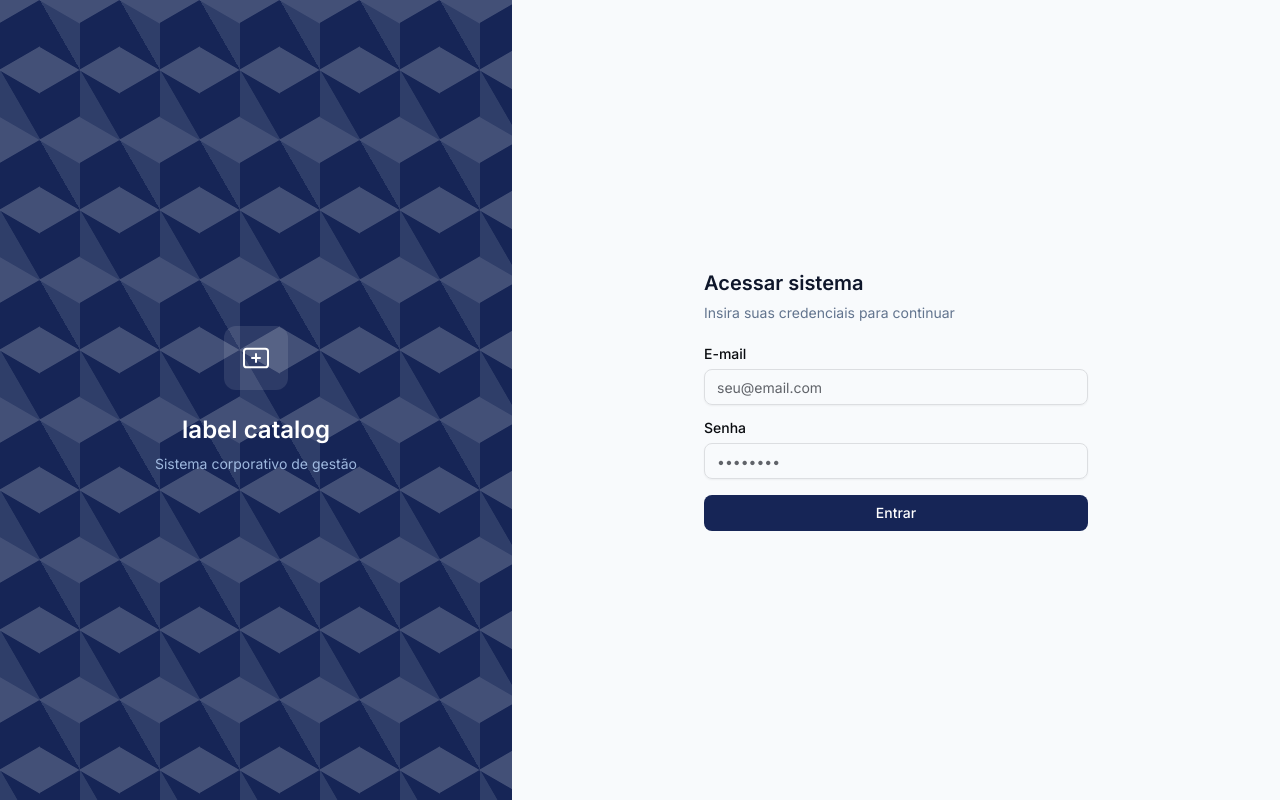
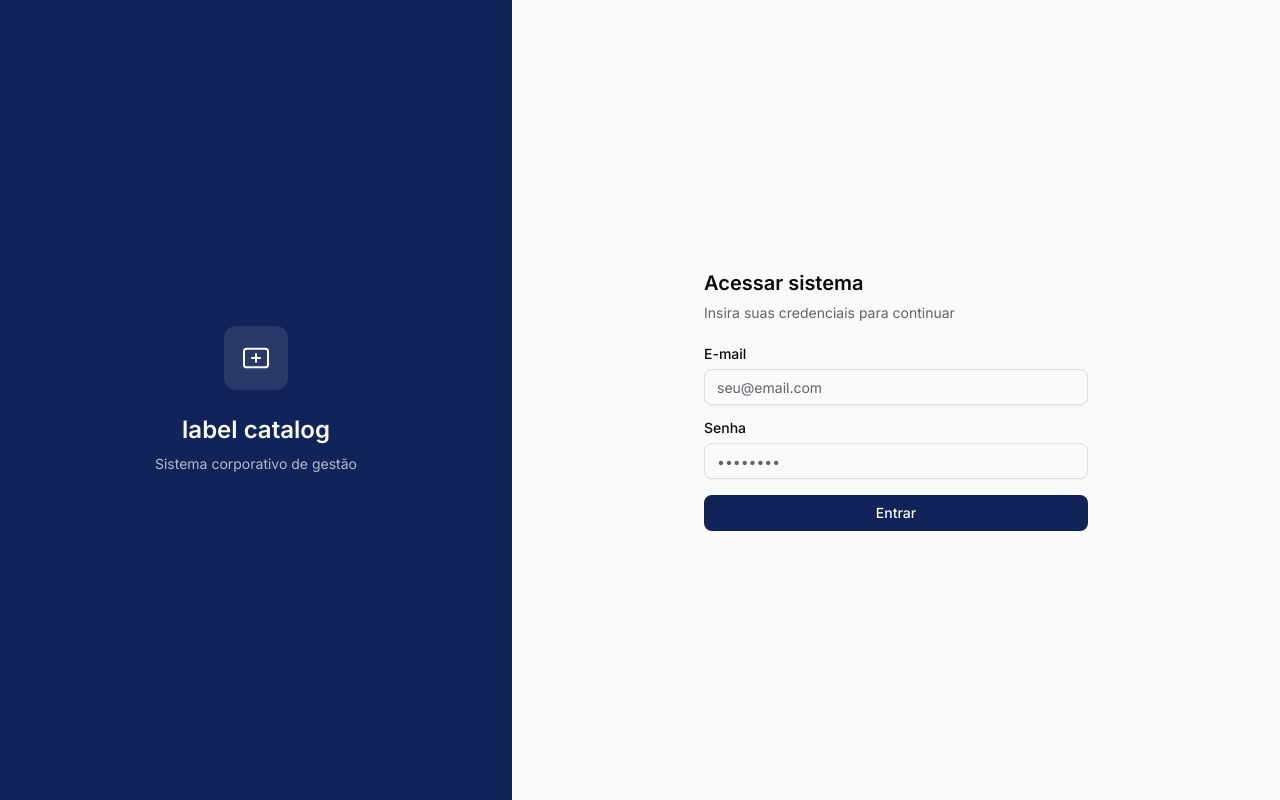
Before and after one commit to LeonardoSodre20/label-catalog-web, a React (Vite) app: page / in a window 1280 px wide. Built offline with nearby package versions, Linux system fonts and the light colour scheme.

Commit message:
fix: replace hard-coded colors with theme tokens and fix contrast in auth
Replace slate-900/500, blue-950, blue-200/80, and slate-50 with
foreground/muted-foreground/primary/primary-foreground/background
tokens. Remove decorative herringbone pattern. Translate Zod
validation messages to Portuguese.

```diff
--- a/src/modules/auth/components/login-form.tsx
+++ b/src/modules/auth/components/login-form.tsx
@@ -6,10 +6,10 @@ export function LoginForm() {
   return (
     <div className='space-y-6'>
       <div className='space-y-1.5'>
-        <h2 className='text-xl font-semibold text-slate-900'>
+        <h2 className='text-xl font-semibold text-foreground'>
           Acessar sistema
         </h2>
-        <p className='text-sm text-slate-500'>
+        <p className='text-sm text-muted-foreground'>
           Insira suas credenciais para continuar
         </p>
       </div>
@@ -35,10 +35,7 @@ export function LoginForm() {
           />
         </div>
 
-        <Button
-          type='submit'
-          className='w-full cursor-pointer bg-blue-950 text-white hover:bg-blue-900'
-        >
+        <Button type='submit' className='w-full cursor-pointer'>
           Entrar
         </Button>
       </form>
--- a/src/modules/auth/components/login-layout.tsx
+++ b/src/modules/auth/components/login-layout.tsx
@@ -7,26 +7,11 @@ interface LoginLayoutProps {
 export function LoginLayout({ children }: LoginLayoutProps) {
   return (
     <div className='flex min-h-dvh'>
-      <div className='relative hidden w-[40%] overflow-hidden bg-blue-950 lg:block'>
-        <div
-          className='absolute inset-0 opacity-20'
-          style={{
-            backgroundImage: `
-              linear-gradient(30deg, #f8fafc 12%, transparent 12.5%, transparent 87%, #f8fafc 87.5%, #f8fafc),
-              linear-gradient(150deg, #f8fafc 12%, transparent 12.5%, transparent 87%, #f8fafc 87.5%, #f8fafc),
-              linear-gradient(30deg, #f8fafc 12%, transparent 12.5%, transparent 87%, #f8fafc 87.5%, #f8fafc),
-              linear-gradient(150deg, #f8fafc 12%, transparent 12.5%, transparent 87%, #f8fafc 87.5%, #f8fafc),
-              linear-gradient(60deg, #94a3b8 25%, transparent 25.5%, transparent 75%, #94a3b8 75%, #94a3b8)
-            `,
-            backgroundSize: '80px 140px',
-            backgroundPosition: '0 0, 0 0, 40px 70px, 40px 70px, 0 0',
-          }}
-        />
-        <div className='relative flex h-full flex-col items-center justify-center p-12'>
-          <div className='text-center'>
-            <div className='mx-auto mb-6 flex h-16 w-16 items-center justify-center rounded-xl bg-white/10'>
+      <div className='relative hidden w-[40%] bg-primary lg:flex lg:flex-col lg:items-center lg:justify-center'>
+        <div className='flex flex-col items-center justify-center p-12 text-center'>
+          <div className='mx-auto mb-6 flex h-16 w-16 items-center justify-center rounded-xl bg-primary-foreground/10'>
             <svg
-                className='h-8 w-8 text-white'
+              className='h-8 w-8 text-primary-foreground'
               fill='none'
               viewBox='0 0 24 24'
               stroke='currentColor'
@@ -40,17 +25,16 @@ export function LoginLayout({ children }: LoginLayoutProps) {
               />
             </svg>
           </div>
-            <h1 className='mb-2 text-2xl font-semibold text-white'>
+          <h1 className='mb-2 text-2xl font-semibold text-primary-foreground'>
             label catalog
           </h1>
-            <p className='text-sm text-blue-200/80'>
+          <p className='text-sm text-primary-foreground/70'>
             Sistema corporativo de gestão
           </p>
         </div>
       </div>
-      </div>
 
-      <div className='flex flex-1 items-center justify-center bg-slate-50 p-8'>
+      <div className='flex flex-1 items-center justify-center bg-background p-8'>
         <div className='w-full max-w-sm'>{children}</div>
       </div>
     </div>
--- a/src/modules/auth/schemas/login-schema.ts
+++ b/src/modules/auth/schemas/login-schema.ts
@@ -1,8 +1,8 @@
 import { z } from 'zod'
 
 export const loginSchema = z.object({
-  email: z.string().email('Invalid email address'),
-  password: z.string().min(6, 'Password must be at least 6 characters'),
+  email: z.string().email('E-mail inválido'),
+  password: z.string().min(6, 'A senha deve ter pelo menos 6 caracteres'),
 })
 
 export type LoginSchema = z.infer<typeof loginSchema>
```
Lines whose indentation alone changed are shown as unchanged.
